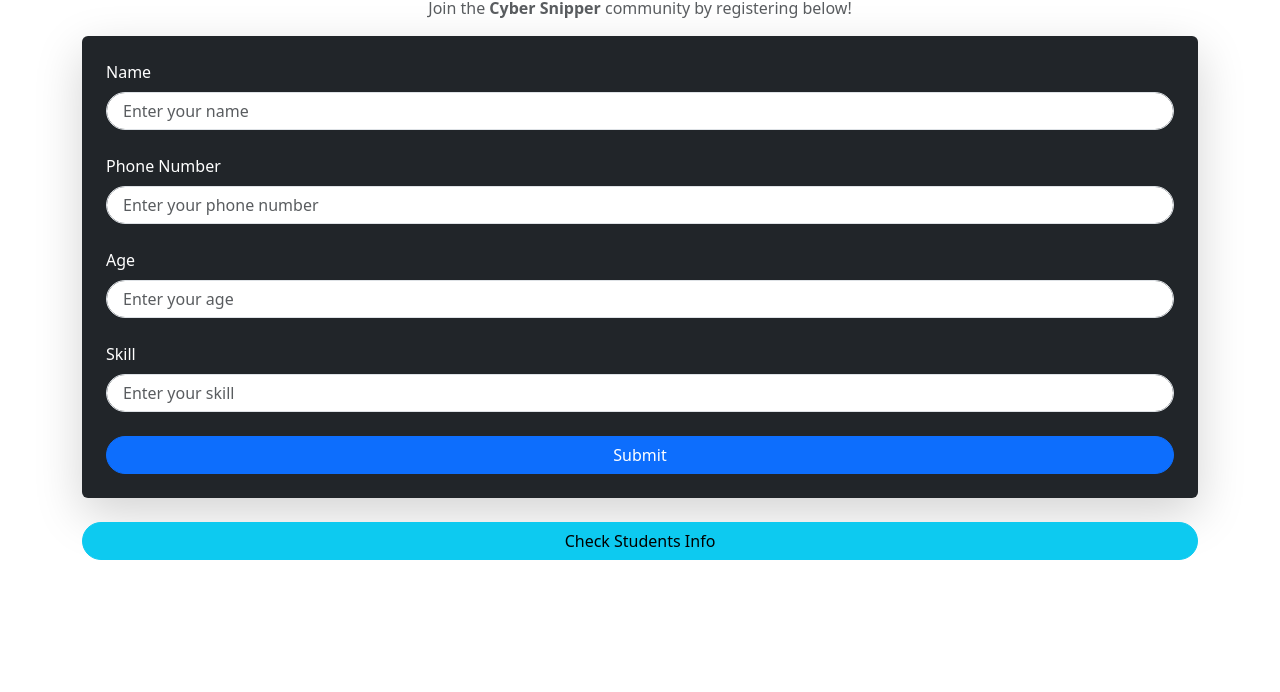
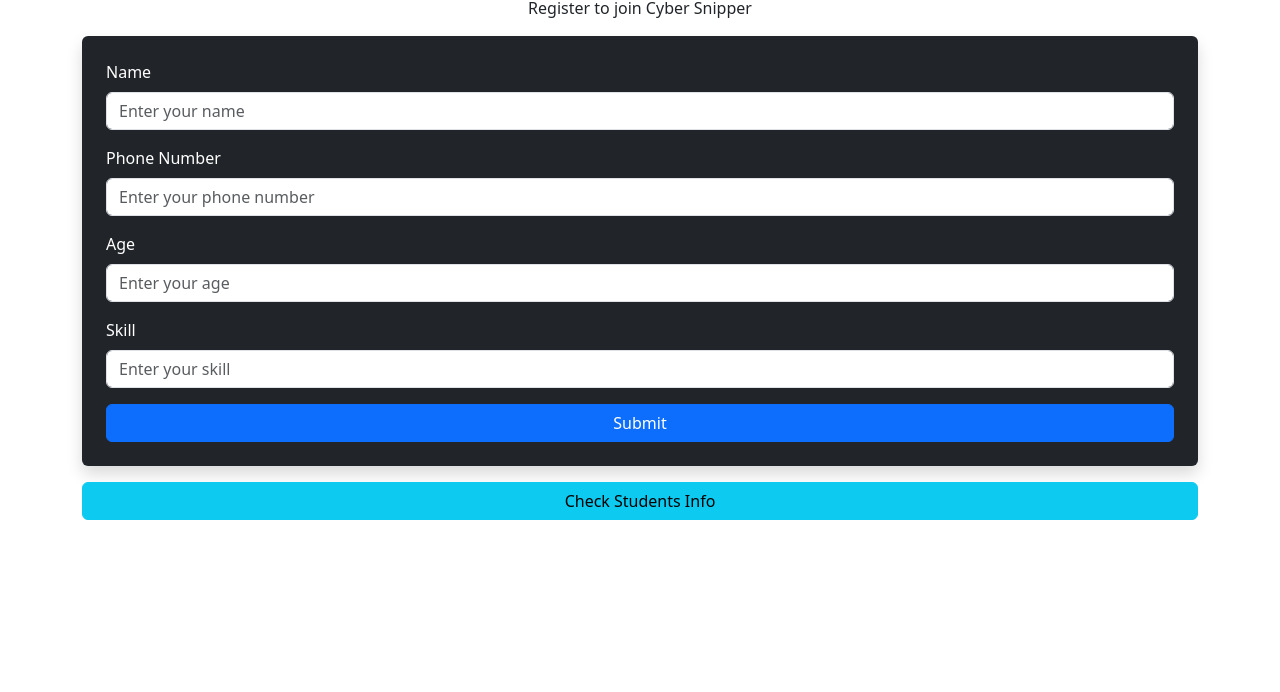
Before and after one commit to Larrykay24/cybersnipper-registry, a plain HTML site: page index.html in a window 1280 px wide. Shown: the part 108-800 px from the top of the page. Drawn offline with nearby package versions, Linux system fonts and the light colour scheme.

Commit message:
Update index.html

```diff
--- a/index.html
+++ b/index.html
@@ -12,40 +12,42 @@
 <body>
 
     <div class="container my-5">
-        <h1 class="text-center text-dark" style="font-family: 'Dancing Script', cursive;">Group Registration</h1>
-        <p class="text-center text-muted">Join the <strong>Cyber Snipper</strong> community by registering below!</p>
+        <h1 class="text-center text-dark">Group Registration</h1>
+        <p class="text-center text">Register to join Cyber Snipper</p>
 
         <!-- Registration Form -->
-        <form id="registrationForm" class="p-4 bg-dark text-white rounded shadow-lg">
-            <div class="mb-4">
+        <form id="registrationForm" class="p-4 bg-dark text-white rounded shadow">
+            <div class="mb-3">
                 <label for="name" class="form-label">Name</label>
-                <input type="text" class="form-control rounded-pill px-3" id="name" placeholder="Enter your name" required>
+                <input type="text" class="form-control" id="name" placeholder="Enter your name" required>
             </div>
-            <div class="mb-4">
+            <div class="mb-3">
                 <label for="phone" class="form-label">Phone Number</label>
-                <input type="number" class="form-control rounded-pill px-3" id="phone" placeholder="Enter your phone number" required>
+                <input type="number" class="form-control" id="phone" placeholder="Enter your phone number" required>
             </div>
-            <div class="mb-4">
+            <div class="mb-3">
                 <label for="age" class="form-label">Age</label>
-                <input type="number" class="form-control rounded-pill px-3" id="age" placeholder="Enter your age" required>
+                <input type="number" class="form-control" id="age" placeholder="Enter your age" required>
             </div>
-            <div class="mb-4">
+            <div class="mb-3">
                 <label for="skill" class="form-label">Skill</label>
-                <input type="text" class="form-control rounded-pill px-3" id="skill" placeholder="Enter your skill" required>
+                <input type="text" class="form-control" id="skill" placeholder="Enter your skill" required>
             </div>
-            <button type="submit" class="btn btn-primary w-100 rounded-pill bubble-button">Submit</button>
+            <button type="submit" class="btn btn-primary w-100">Submit</button>
         </form>
 
         <!-- Check Students Info Button -->
-        <button id="checkInfoBtn" class="btn btn-info mt-4 w-100 rounded-pill bubble-button">Check Students Info</button>
+        <button id="checkInfoBtn" class="btn btn-info mt-3 w-100">Check Students Info</button>
 
         <!-- Display Students Info -->
-        <div id="studentsInfo" class="mt-5 text-white" style="display: none;">
+        <div id="studentsInfo" class="mt-4 text-white" style="display: none;">
             <h3 class="text-center">Registered Students</h3>
-            <div id="studentsList" class="mt-3 p-3 bg-light text-dark rounded"></div>
+            <div id="studentsList" class="mt-3"></div>
         </div>
     </div>
 
+    <script src="https://www.gstatic.com/firebasejs/9.1.3/firebase-app.js"></script>
+    <script src="https://www.gstatic.com/firebasejs/9.1.3/firebase-database.js"></script>
     <script src="script.js"></script>
 </body>
 </html>
```
